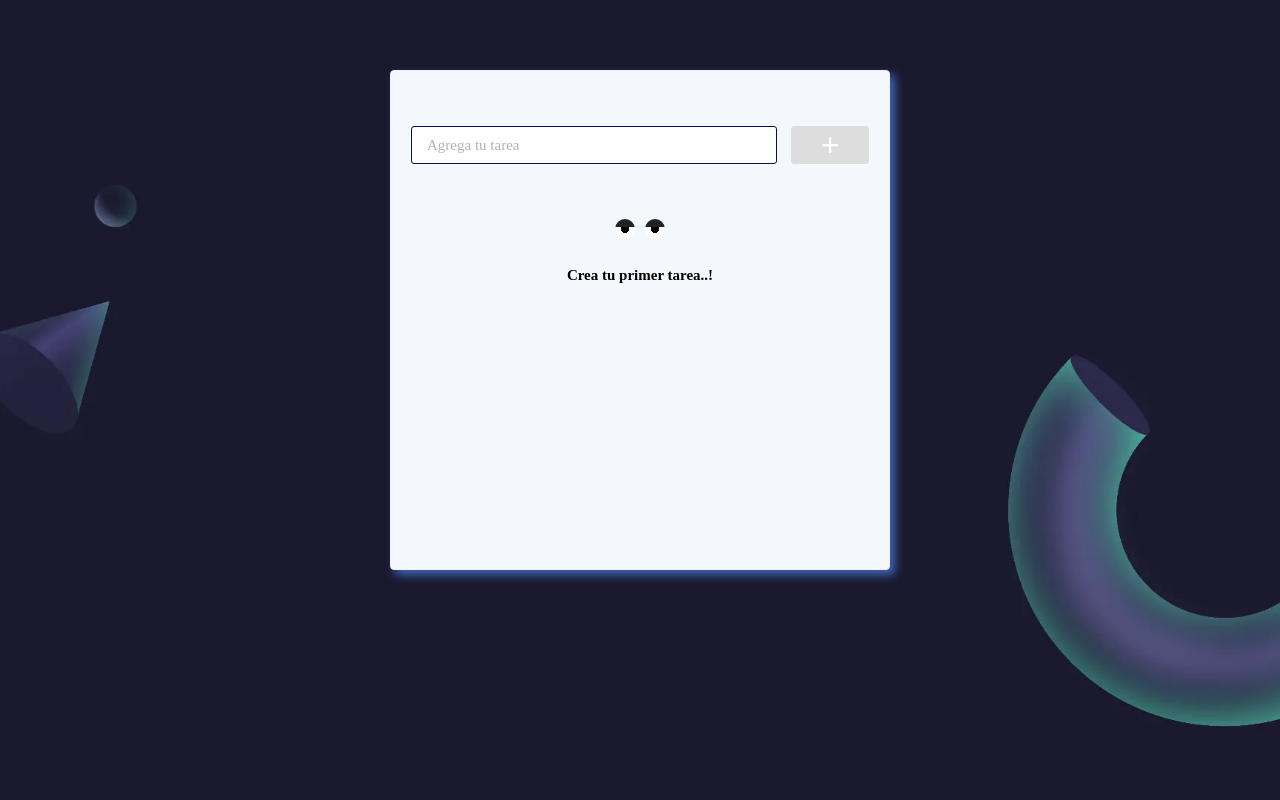
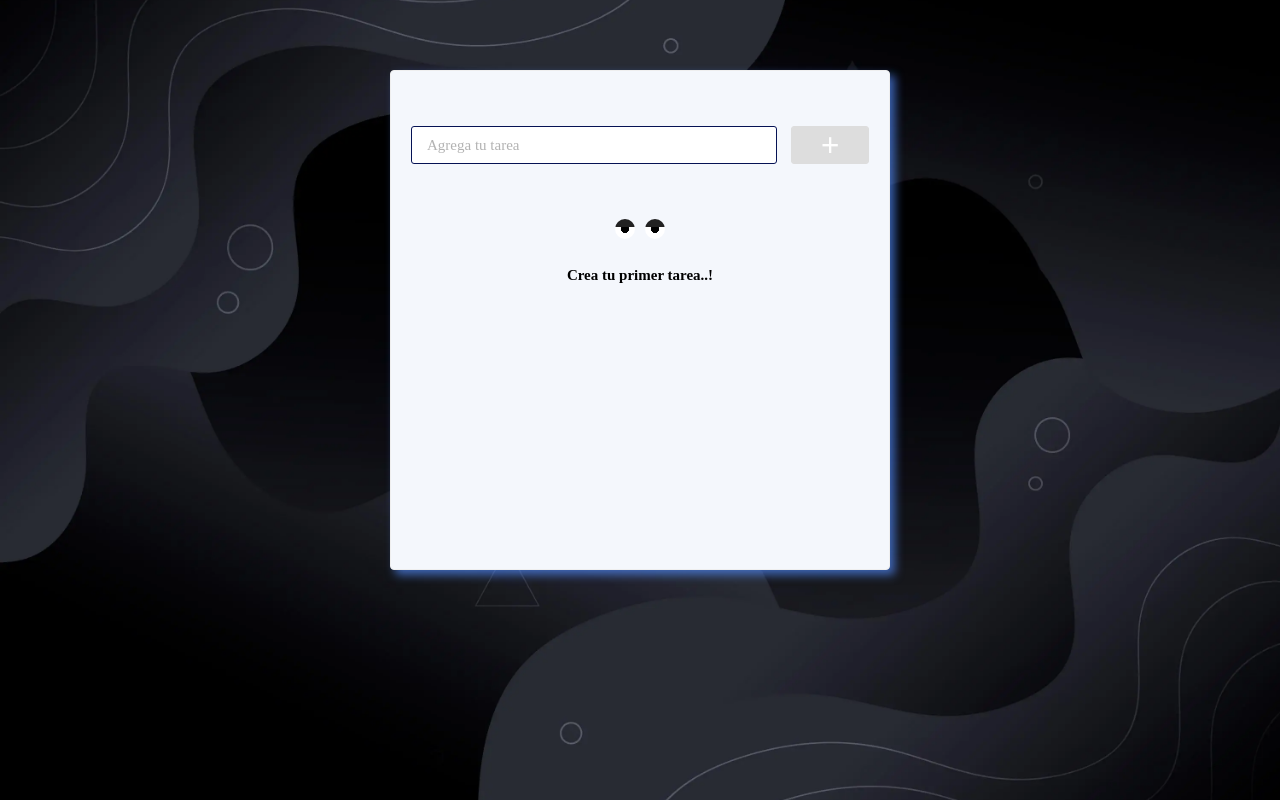
Before and after one commit to JoseLGutierrez28/TaskVue, a plain HTML site: page index.html in a window 1280 px wide. Drawn offline with nearby package versions, Linux system fonts and the light colour scheme.

Commit message:
update background

```diff
--- a/Css/style.css
+++ b/Css/style.css
@@ -12,7 +12,7 @@ body {
     margin: 0;
     min-height: 100vh;
     color: black;
-    background-image: url("../Img/background.webp");
+    background-image: url("../Img/image2.webp");
     background-repeat: no-repeat;
     background-size: cover;
     background-position: center;
@@ -288,7 +288,7 @@ ul.todo-list li:hover .delete:after {
     opacity: 0;
 }
 
-.ojos{
+.ojos {
     display: flex;
     flex-direction: column;
     gap: 28px;
```
Also changed, not shown: Img/image1.jpeg (deleted), Img/image2.jpg (deleted), Img/image2.webp (added), Img/image3.jpg (deleted), Img/image3.webp (added), Img/image4.jpeg (deleted), Img/img4.jpg (deleted).
